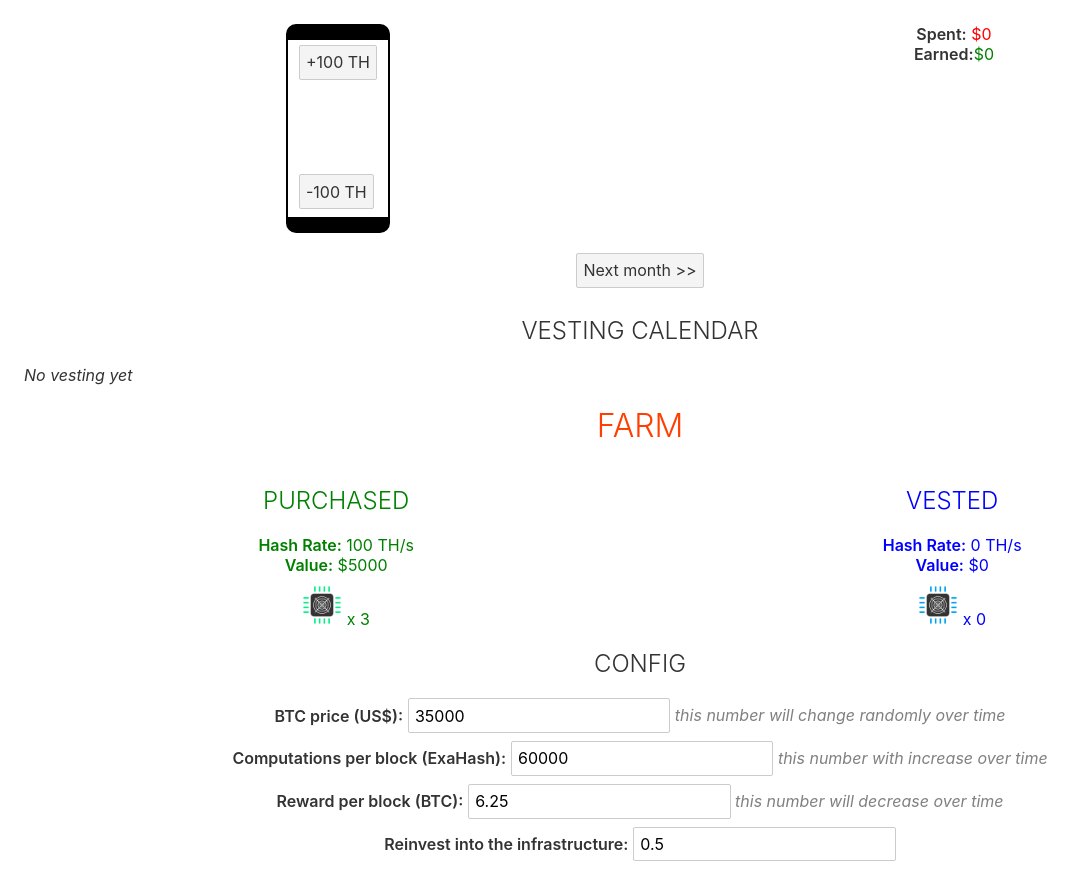
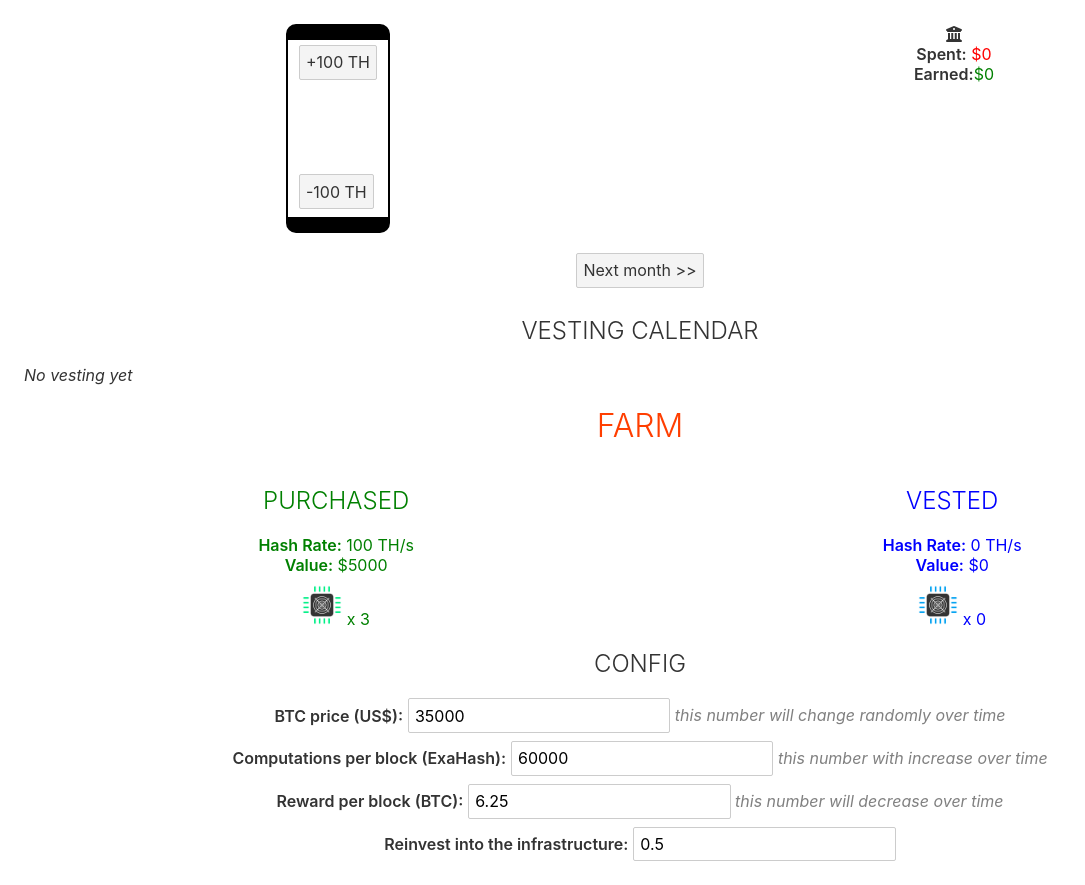
Before and after one commit to esaounkine/cloudmining-demo, a Svelte app: page / in a window 1280 px wide. Shown: the whole page, without its empty margins (0-1085 px from the left). Built offline with nearby package versions, Linux system fonts and the light colour scheme; the HTML template or start-up script is replaced by a standard one.

Commit message:
Improve bank styling

```diff
--- a/public/index.html
+++ b/public/index.html
@@ -10,6 +10,8 @@
 	<link rel='stylesheet' href='global.css'>
 	<link rel='stylesheet' href='build/bundle.css'>
 
+	<script src="https://use.fontawesome.com/a0aac8df13.js"></script>
+
 	<script defer src='build/bundle.js'></script>
 </head>
 
--- a/src/components/bank/Bank.svelte
+++ b/src/components/bank/Bank.svelte
@@ -1,5 +1,5 @@
 <script lang="ts">
-import { formatNumber } from "../../shared/util";
+  import { formatNumber } from "../../shared/util";
 
   import { getTotals } from "../../state/reducers";
   import { state } from "../../state/state";
@@ -8,6 +8,8 @@ import { formatNumber } from "../../shared/util";
 </script>
 
 <div>
+  <i class="fa fa-bank" />
+
   <div class="oneline">
     <div class="label">Spent:</div>
     <div class="negative">
```
